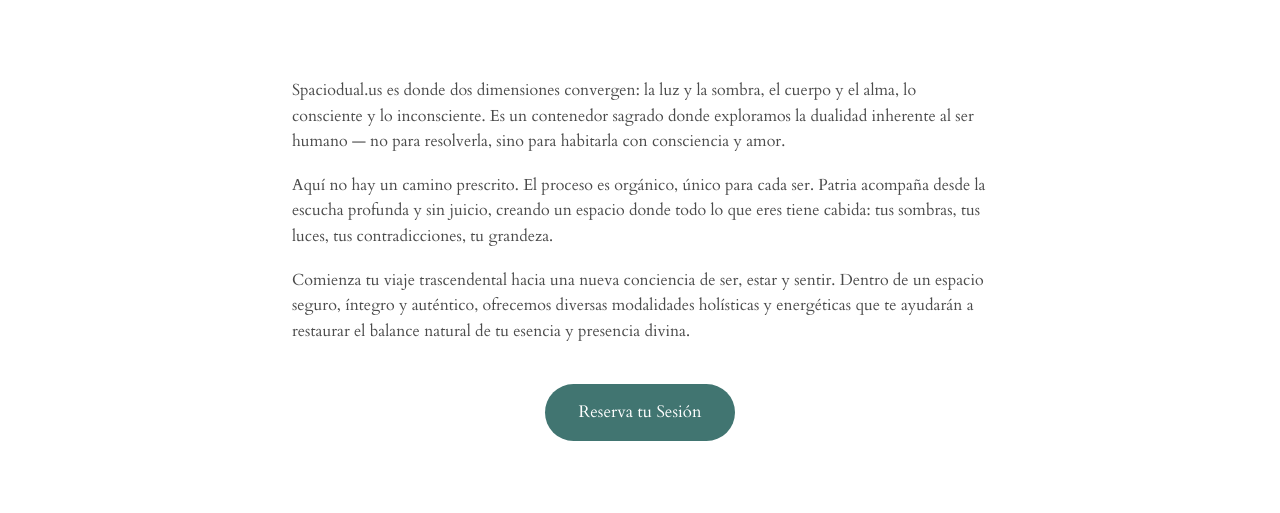
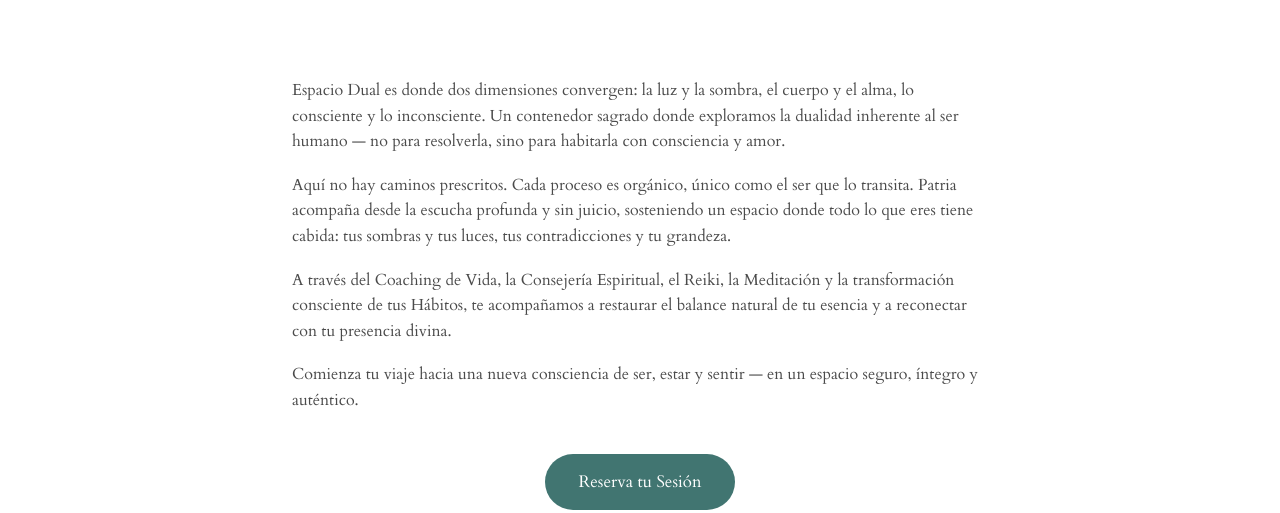
Before and after one commit to sorofe/slg-spaciodual, a plain HTML site: page nosotros.html in a window 1280 px wide. Shown: the part 390-903 px from the top of the page. Drawn offline with nearby package versions, Linux system fonts and the light colour scheme.

Commit message:
Update Nosotros page body text

```diff
--- a/nosotros.html
+++ b/nosotros.html
@@ -28,9 +28,10 @@
 
   <section class="section-white">
     <div class="container" style="max-width:760px">
-      <p>Spaciodual.us es donde dos dimensiones convergen: la luz y la sombra, el cuerpo y el alma, lo consciente y lo inconsciente. Es un contenedor sagrado donde exploramos la dualidad inherente al ser humano — no para resolverla, sino para habitarla con consciencia y amor.</p>
-      <p>Aquí no hay un camino prescrito. El proceso es orgánico, único para cada ser. Patria acompaña desde la escucha profunda y sin juicio, creando un espacio donde todo lo que eres tiene cabida: tus sombras, tus luces, tus contradicciones, tu grandeza.</p>
-      <p>Comienza tu viaje trascendental hacia una nueva conciencia de ser, estar y sentir. Dentro de un espacio seguro, íntegro y auténtico, ofrecemos diversas modalidades holísticas y energéticas que te ayudarán a restaurar el balance natural de tu esencia y presencia divina.</p>
+      <p>Espacio Dual es donde dos dimensiones convergen: la luz y la sombra, el cuerpo y el alma, lo consciente y lo inconsciente. Un contenedor sagrado donde exploramos la dualidad inherente al ser humano — no para resolverla, sino para habitarla con consciencia y amor.</p>
+      <p>Aquí no hay caminos prescritos. Cada proceso es orgánico, único como el ser que lo transita. Patria acompaña desde la escucha profunda y sin juicio, sosteniendo un espacio donde todo lo que eres tiene cabida: tus sombras y tus luces, tus contradicciones y tu grandeza.</p>
+      <p>A través del Coaching de Vida, la Consejería Espiritual, el Reiki, la Meditación y la transformación consciente de tus Hábitos, te acompañamos a restaurar el balance natural de tu esencia y a reconectar con tu presencia divina.</p>
+      <p>Comienza tu viaje hacia una nueva consciencia de ser, estar y sentir — en un espacio seguro, íntegro y auténtico.</p>
       <div class="text-center mt-40">
         <a href="book.html" class="btn">Reserva tu Sesión</a>
       </div>
```
Also changed, not shown: 1 other file.
